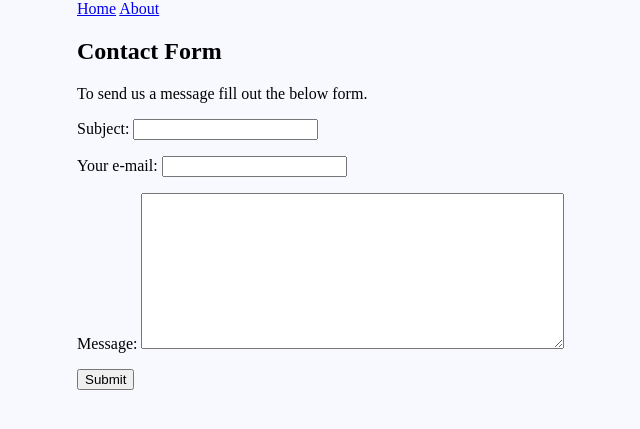
After one commit to universe-source/django, a Django app: page /contact/ in a window 1280 px wide. The commit adds this page. Shown: the top 429 px of the page, without its empty margins (93-733 px from the left). Run offline with Django 3.2, Linux system fonts and the light colour scheme.

Commit message:
Send email by SMTP backend.

```diff
--- /dev/null
+++ b/person/static/person/css/style.css
@@ -0,0 +1,5 @@
+body {
+  background-color: ghostwhite;
+  margin: auto;
+  width: 940px;
+}
--- a/person/templates/person/login_error.html
+++ b/person/templates/person/login_error.html
@@ -1,3 +1,5 @@
+{% extends 'base.html' %}
+
 {% block title %}Loggin Error{% endblock %}
 {% block content %}
 
--- a/person/templates/person/logout.html
+++ b/person/templates/person/logout.html
@@ -1,3 +1,5 @@
+{% extends 'base.html' %}
+
 {% block title %} Logged Out {% endblock %}
 
 {% block content %}
--- a/person/templates/person/main.html
+++ b/person/templates/person/main.html
@@ -1,3 +1,5 @@
+{% extends 'base.html' %}
+
 {% block title %}Logged In{% endblock %}
 
 {% block content %}
--- a/person/views.py
+++ b/person/views.py
@@ -1,30 +1,78 @@
+# coding:utf8
 from django.shortcuts import render
 from django.shortcuts import render_to_response,redirect
-from django.template import RequestContext
 from django.contrib.auth import authenticate, login, logout
 from django.contrib.auth.decorators import login_required
+from django.core.mail import send_mail
+from smtplib import SMTPException
+from .models import LoginForm
+
+
+def home(req):
+    if req.user.is_active:
+        pass
+    else:
+        pass
+    return render(req, 'index.html')
+
+
+def about(req):
+    return render(req, 'about.html')
+
+
+def contact(req):
+    errors = []
+    # 注意，测试时不要添加test等字段
+    if req.method == 'POST':
+        if not req.POST.get('subject', ''):
+            errors.append('Enter a subject.')
+        if not req.POST.get('message', ''):
+            errors.append('Enter a message.')
+        if req.POST.get('email') and '@' not in req.POST['email']:
+            errors.append('Enter a valid e-mail address.')
+        if not errors:
+            recipient_list = [req.POST.get('email')]
+            print recipient_list
+            send_mail(
+                subject=req.POST['subject'],
+                message=req.POST['message'],
+                from_email='ilifediary2@163.com',
+                recipient_list=recipient_list,
+                fail_silently=False
+            )
+            return redirect('/thanks/')
+    return render(req, 'contact.html', {'errors': errors})
+
+
+def thanks(req):
+    return render(req, 'thanks.html')
+
 
 # Create your views here.
 def login_user(req):
-    logout(req)
-    username = password = ''
+    message = None
     if req.POST:
-        username = req.POST['username']
-        password = req.POST['password']
+        # 使用表单类
+        form = LoginForm(req.POST)
+        if form.is_valid():
+            username = req.POST['username']
+            password = req.POST['password']
 
-        user = authenticate(username=username, password=password)
-        if user is not None:
-            if user.is_active:
-                login(req, user)
-                return redirect('/person/main/')
-        else:
-            return redirect('/person/login_error/')
+            user = authenticate(username=username, password=password)
+            if user is not None:
+                if user.is_active:
+                    login(req, user)
+                    return redirect('/person/main/')
+            else:
+                message = 'Invalid username/password.'
     else:
-        return render(req, 'person/login.html', {
-            'username': username, 'password': password
+        form = LoginForm()
+    return render(req, 'person/login.html', {
+        'message': message, 'form': form
         })
 
 
+@login_required(login_url='/person/login/')
 def logout_user(req):
     logout(req)
     return render(req, 'person/logout.html')
@@ -34,7 +82,8 @@ def login_error(req):
     return render(req, 'person/login_error.html')
 
 
-@login_required(login_url='/login/')
+# 如果没有登录，则直接跳转到登录界面
+@login_required(login_url='/person/login/')
 def main(req):
     user = req.user
     return render(req, 'person/main.html', {'user': user})
--- /dev/null
+++ b/static/person/css/style.css
@@ -0,0 +1,5 @@
+body {
+  background-color: ghostwhite;
+  margin: auto;
+  width: 940px;
+}
--- /dev/null
+++ b/templates/base.html
@@ -0,0 +1,17 @@
+{% load staticfiles %}
+
+<!DOCTYPE html>
+<html lang="en">
+<head>
+  <link rel="stylesheet" type="text/css" href="{% static 'person/css/style.css' %}">
+  <title>{% block title %}{% endblock %}</title>
+</head>
+<body>
+  <nav>
+    <a href="{% url 'home' %}">Home</a>
+    <a href="{% url 'about' %}">About</a>
+  </nav>
+  {% block content %}
+  {% endblock %}
+</body>
+</html>
--- /dev/null
+++ b/templates/contact.html
@@ -0,0 +1,25 @@
+{% extends 'base.html' %}
+
+{% block title %}Contact Form{% endblock %}
+
+{% block content %}
+
+      <h2>Contact Form</h2>
+      <p>To send us a message fill out the below form.</p>
+
+    {% if errors %}
+        <ul>
+            {% for error in errors %}
+            <li>{{ error }}</li>
+            {% endfor %}
+        </ul>
+    {% endif %}
+
+    <form action="/contact/" method="post">{% csrf_token %}
+        <p>Subject: <input type="text" name="subject"></p>
+        <p>Your e-mail: <input type="text" name="email"></p>
+        <p>Message: <textarea name="message" rows="10" cols="50"></textarea></p>
+        <input type="submit" value="Submit">
+    </form>
+
+{% endblock %}
--- a/unusebamboo/urls.py
+++ b/unusebamboo/urls.py
@@ -24,9 +24,10 @@ from django.conf.urls.static import static
 
 
 urlpatterns = [
-    # 使用auth built-in进行认证登录
-    #  url(r'^login/$', auth_views.login, name='login'),
-    #  url(r'^logout/$', auth_views.logout, name='logout'),
+    url(r'^$', 'person.views.home', name='home'),
+    url(r'^about/$', 'person.views.about', name='about'),
+    url(r'^contact/$', 'person.views.contact', name='contact'),
+    url(r'^thanks/$', 'person.views.thanks', name='thanks'),
     # 管理后台
     url(r'^admin/', admin.site.urls),
     url(r'^polls/', include('polls.urls', namespace='polls')),
```
Also changed, not shown: person/models.py (+7 -0 lines), person/templates/person/login.html (+12 -9 lines), templates/about.html (added, +10 -0 lines), templates/index.html (added, +16 -0 lines), templates/thanks.html (added, +8 -0 lines), unusebamboo/settings.py (+8 -0 lines).
